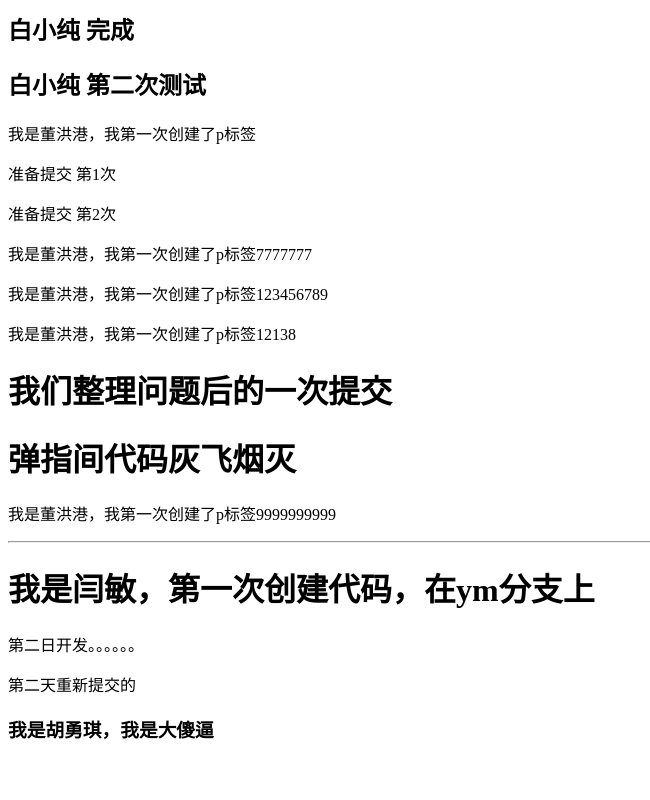
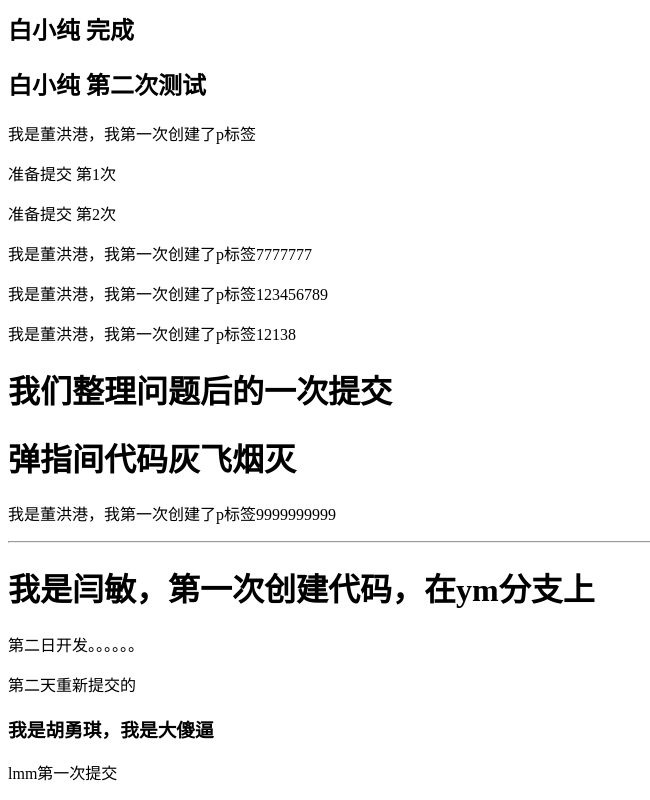
Before and after one commit to Yefannnn/TestGitMerge, a Vue app: page /#/sign in a window 1280 px wide. Shown: the part 1433-2233 px from the top of the page, without its empty margins (0-650 px from the left). Before the commit the page ends 2193 px from the top, so only its background shows below. Built offline with nearby package versions, Linux system fonts and the light colour scheme; what @smallwei/avue, vue-baidu-map would draw is missing.

Commit message:
lmm810第一次提交测试

```diff
--- a/src/App.vue
+++ b/src/App.vue
@@ -42,6 +42,8 @@
 
     <h3>我是胡勇琪，我是大傻逼</h3>
 
+    <p>lmm第一次提交</p>
+
   </div>
 </template>
 
```
